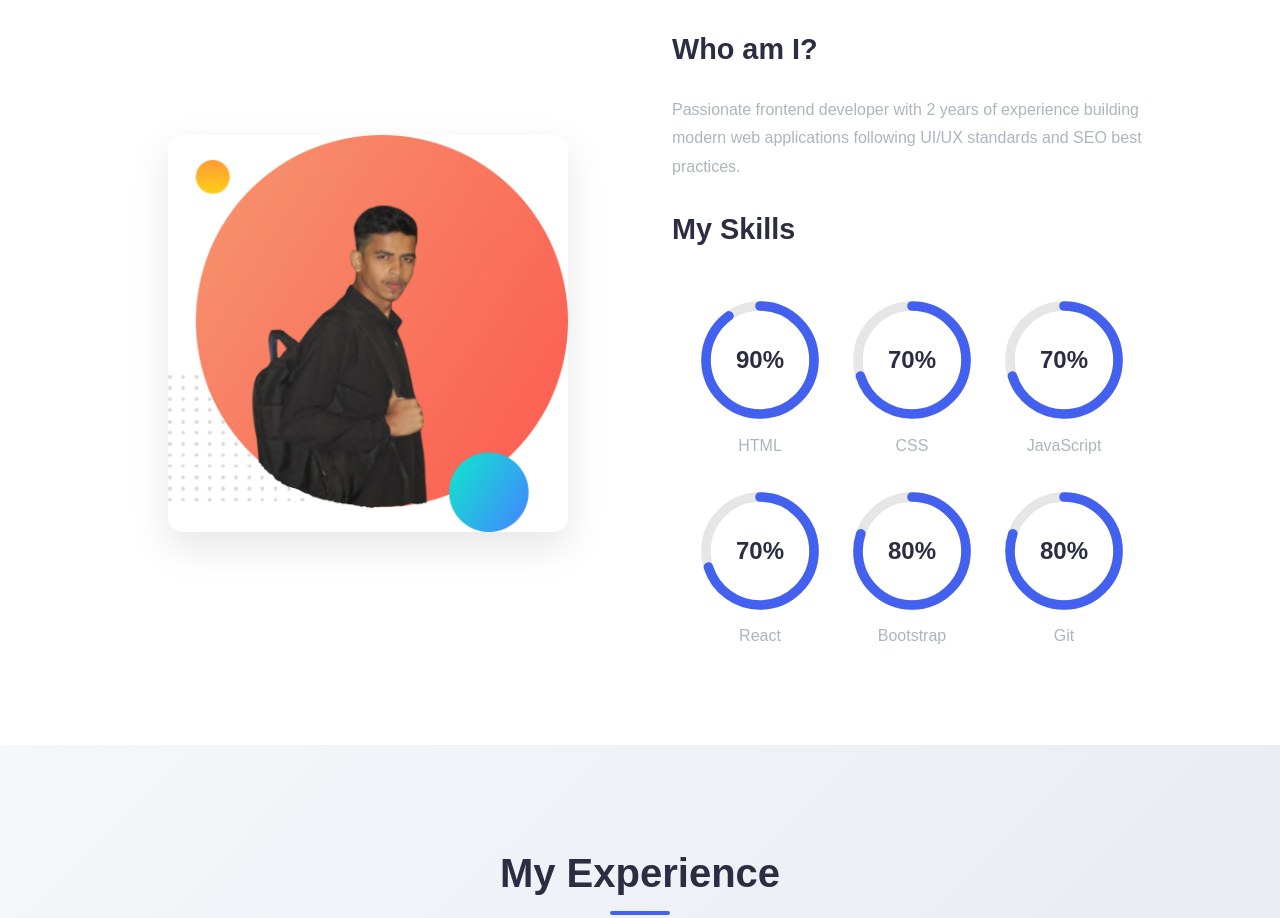
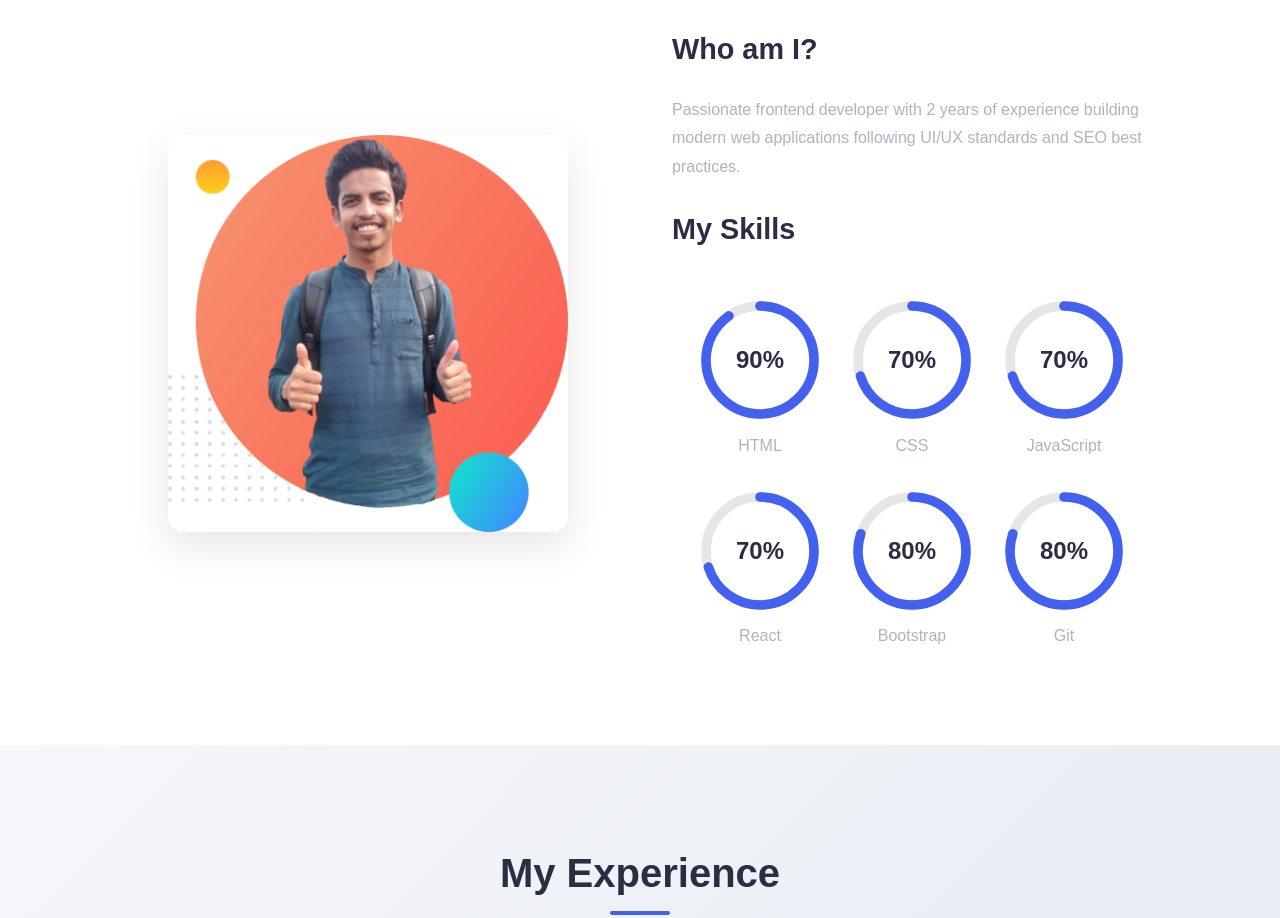
Before and after one commit to israilAhmed-dev/Web-Portfolio, a plain HTML site: page index.html in a window 1280 px wide. Shown: the part 1040-1958 px from the top of the page. Drawn offline with Linux system fonts and the light colour scheme.

Commit message:
new model added

```diff
--- a/index.html
+++ b/index.html
@@ -55,7 +55,7 @@
         </div>
         <div class="about-content">
             <div class="about-image">
-                <img src="images/my-bg.jpg" alt="About Israil">
+                <img src="images/model.jpg" alt="About Israil">
             </div>
             <div class="about-text">
                 <h3>Who am I?</h3>
```
Also changed, not shown: images/model.jpg (added), images/my-bg.jpg (deleted).
